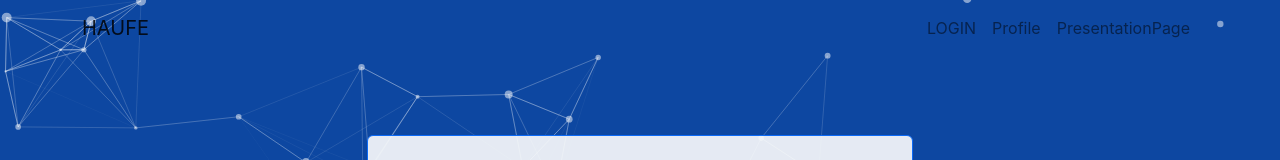
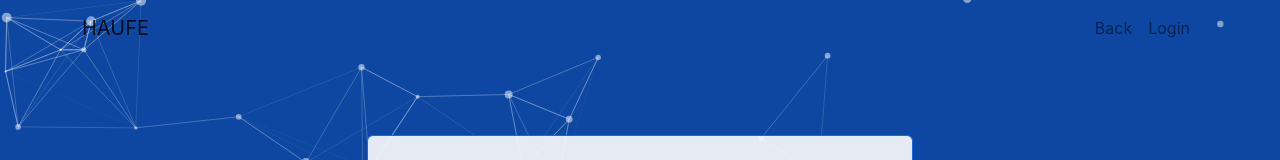
Before and after one commit to RAZVAN24RR/itec2023, a React (Create React App) app in the folder client/: page /signup in a window 1280 px wide. Shown: the top 160 px of the page. Built offline with nearby package versions, Linux system fonts and the light colour scheme.

Commit message:
Little Routing

```diff
--- a/client/src/App.js
+++ b/client/src/App.js
@@ -3,7 +3,7 @@ import "bootstrap/dist/css/bootstrap.min.css";
 import "./App.css";
 import Particles from "react-tsparticles";
 import { loadFull } from "tsparticles";
-import Footer from "./components/Footer";
+import Footer from "./components/Footer/Footer";
 import Navbarex from "./components/navbar";
 
 const tsParticlesConfig = {
--- a/client/src/index.js
+++ b/client/src/index.js
@@ -9,7 +9,7 @@ import Login from "./pages/Login/Login";
 import ProfilePage from "./pages/ProfilePage/ProfilePage";
 import { createBrowserRouter, RouterProvider } from "react-router-dom";
 import PresPage from "./pages/PresentationPage/PresPage";
-
+import Home from "./pages/homepage/Home";
 const router = createBrowserRouter([
   {
     path: "/",
@@ -27,6 +27,10 @@ const router = createBrowserRouter([
     path: "/signup",
     element: <Signup />,
   },
+  {
+  path: "/home",
+  element: <Home />,
+},
 ]);
 
 const root = ReactDOM.createRoot(document.getElementById("root"));
--- a/client/src/pages/Login/Login.js
+++ b/client/src/pages/Login/Login.js
@@ -3,13 +3,25 @@ import Form from "react-bootstrap/Form";
 import Container from "react-bootstrap/Container";
 import Row from "react-bootstrap/Row";
 import Col from "react-bootstrap/Col";
-import Footer from "../../components/Footer";
+import Footer from "../../components/Footer/Footer";
 import Navbarex from "../../components/navbar";
+import Nav from "react-bootstrap/Nav";
+import Navbar from "react-bootstrap/Navbar";
 
 const Login = () => {
   return (
     <>
-      <Navbarex brand={"HAUFE"} login={"LOGIN"} profile={"Profile"} presenationPage={"Presentation Page"}/>
+      {/* Navbar */}
+    <Navbar className="navi ">
+      <Container className="text-primary">
+        <Navbar.Brand href="/">HAUFE</Navbar.Brand>
+        <Nav className="mr-auto justify-content-betwen">
+          <Nav.Link href="/">Back</Nav.Link>
+          <Nav.Link href="/signup">Sign up</Nav.Link>
+          </Nav>
+      </Container>
+    </Navbar>
+    {/* Navbar End */}
 
       <Container className="d-flex justify-content-center align-items-center vh-100">
         <Row className="justify-content-center align-items-center h-100 container-fluid">
--- a/client/src/pages/PresentationPage/PresPage.js
+++ b/client/src/pages/PresentationPage/PresPage.js
@@ -1,15 +1,24 @@
 import Container from "react-bootstrap/Container";
 import Nav from "react-bootstrap/Nav";
 import Navbar from "react-bootstrap/Navbar";
-import Footer from "../../components/Footer.js";
+import Footer from "../../components/Footer/Footer";
 import Navbarex from "../../components/navbar.js";
+
 
 function PresPage() {
   return (
     <>
-
-    <Navbarex brand={"HAUFE"} login={"LOGOUT"} profile={"Profile"} presenationPage={"Presentation Page"}/>
-
+    {/* Navbar */}
+    <Navbar className="navi ">
+      <Container className="text-primary">
+        <Navbar.Brand href="/">HAUFE</Navbar.Brand>
+        <Nav className="mr-auto justify-content-betwen">
+          <Nav.Link href="/login">Login</Nav.Link>
+          <Nav.Link href="/signup">Sign up</Nav.Link>
+          </Nav>
+      </Container>
+    </Navbar>
+    {/* Navbar End */}
       <Container
         fluid
         className="text-center my-5 "
--- a/client/src/pages/Signup/Signup.js
+++ b/client/src/pages/Signup/Signup.js
@@ -8,10 +8,13 @@ import Signups from "./test";
 import React, { useState } from "react";
 import { InputGroup } from "react-bootstrap";
 import RadioChecks from "./formcheck";
-import Footer from "../../components/Footer";
-import Navbarex from "../../components/navbar.js";
+import Footer from "../../components/Footer/Footer";
+
+import Nav from "react-bootstrap/Nav";
+import Navbar from "react-bootstrap/Navbar";
 
 const Signup = () => {
+
   const [selectedOption, setSelectedOption] = useState("Select an option");
 
   function handleOptionSelect(eventKey, event) {
@@ -40,7 +43,17 @@ const Signup = () => {
   return (
     <>
 
-    <Navbarex brand={"HAUFE"} login={"LOGOUT"} profile={"Profile"} presenationPage={"Presentation Page"}/>
+      {/* Navbar */}
+   <Navbar className="navi ">
+   <Container className="text-primary">
+     <Navbar.Brand href="/">HAUFE</Navbar.Brand>
+     <Nav className="mr-auto justify-content-betwen">
+       <Nav.Link href="/">Back</Nav.Link>
+       <Nav.Link href="/login">Login</Nav.Link>
+       </Nav>
+   </Container>
+ </Navbar>
+ {/* Navbar End */}
       <Persdate />
       <Container className="d-flex justify-content-center align-items-center">
         <Row className="justify-content-center align-items-center h-100 container-fluid  mb-4">
--- a/client/src/pages/homepage/home.js
+++ b/client/src/pages/homepage/home.js
@@ -3,10 +3,10 @@ import Form from "react-bootstrap/Form";
 import Container from "react-bootstrap/Container";
 import Row from "react-bootstrap/Row";
 import Col from "react-bootstrap/Col";
-import Footer from "../../components/Footer";
+import Footer from "../../components/Footer/Footer";
 
-const Login = () => {
+const Home = () => {
   return <></>;
 };
 
-export default Login;
+export default Home;
```
Also changed, not shown: client/src/components/Footer/Footer.js (renamed from client/src/components/Footer.js), client/src/components/Footer/footer.css (renamed from client/src/components/footer.css).
